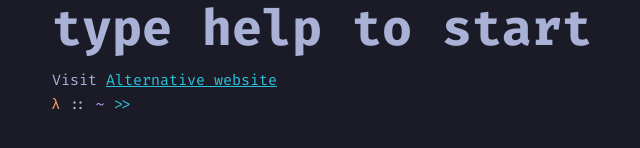
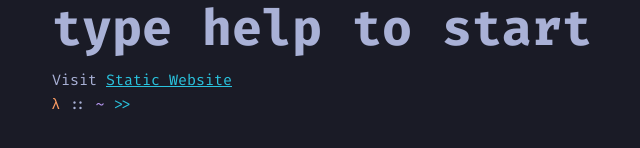
Before and after one commit to kiranjyot/kiranjyot.github.io, a Next.js app: page / in a window 1280 px wide. Shown: the part 378-526 px from the top of the page, without its empty margins (296-936 px from the left). Built offline with nearby package versions, Linux system fonts and the light colour scheme.

Commit message:
Update index.js

```diff
--- a/pages/index.js
+++ b/pages/index.js
@@ -10,8 +10,8 @@ export default function Home() {
       </h1>
       <p>
         Visit{" "}
-        <a href="https://kiranjyotgill.com" target="_blank" rel="noreferrer">
-          Alternative website
+        <a href="https://kiranjyotgill.github.io" target="_blank" rel="noreferrer">
+          Static Website
         </a>
       </p>
 
```
